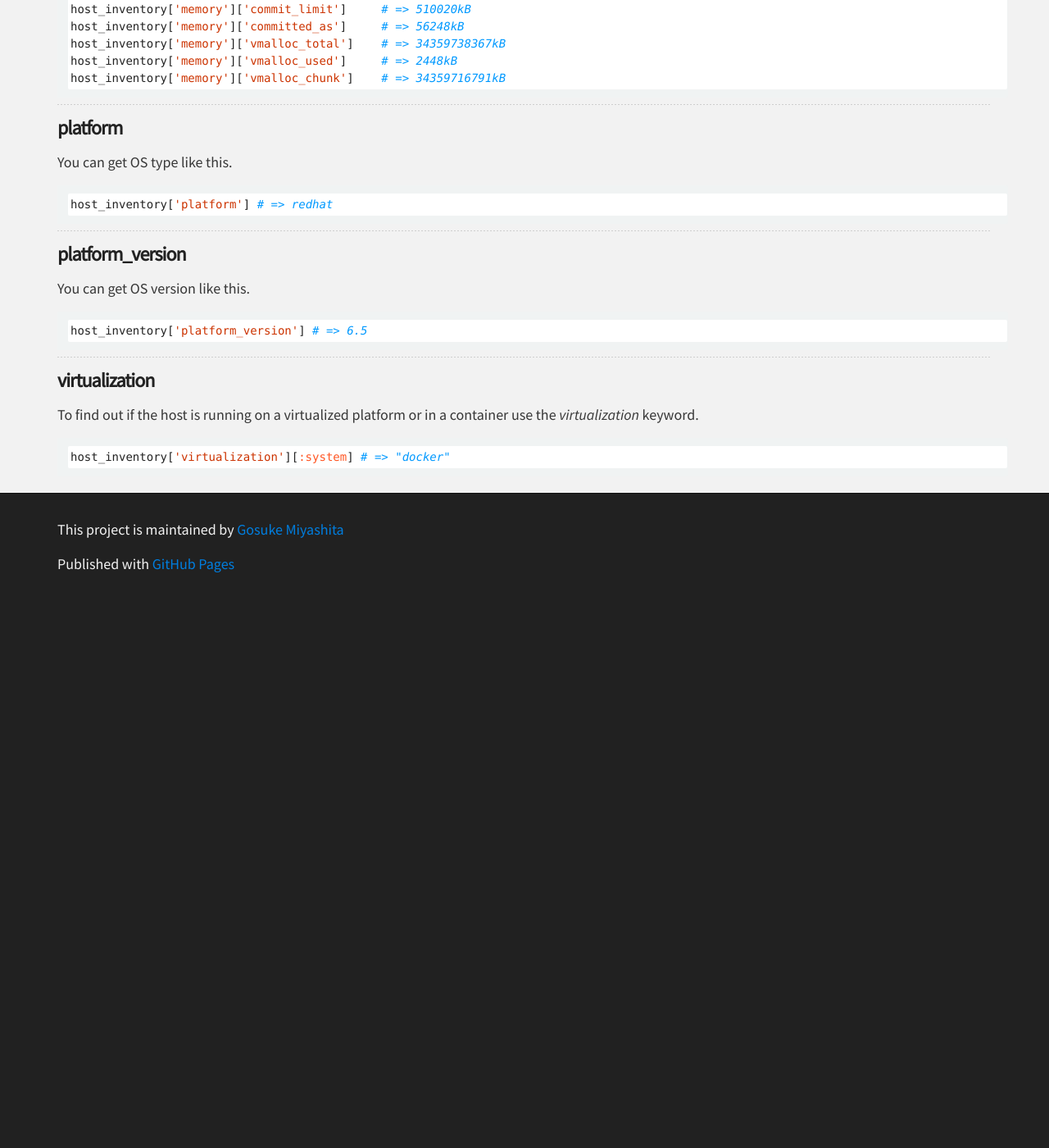
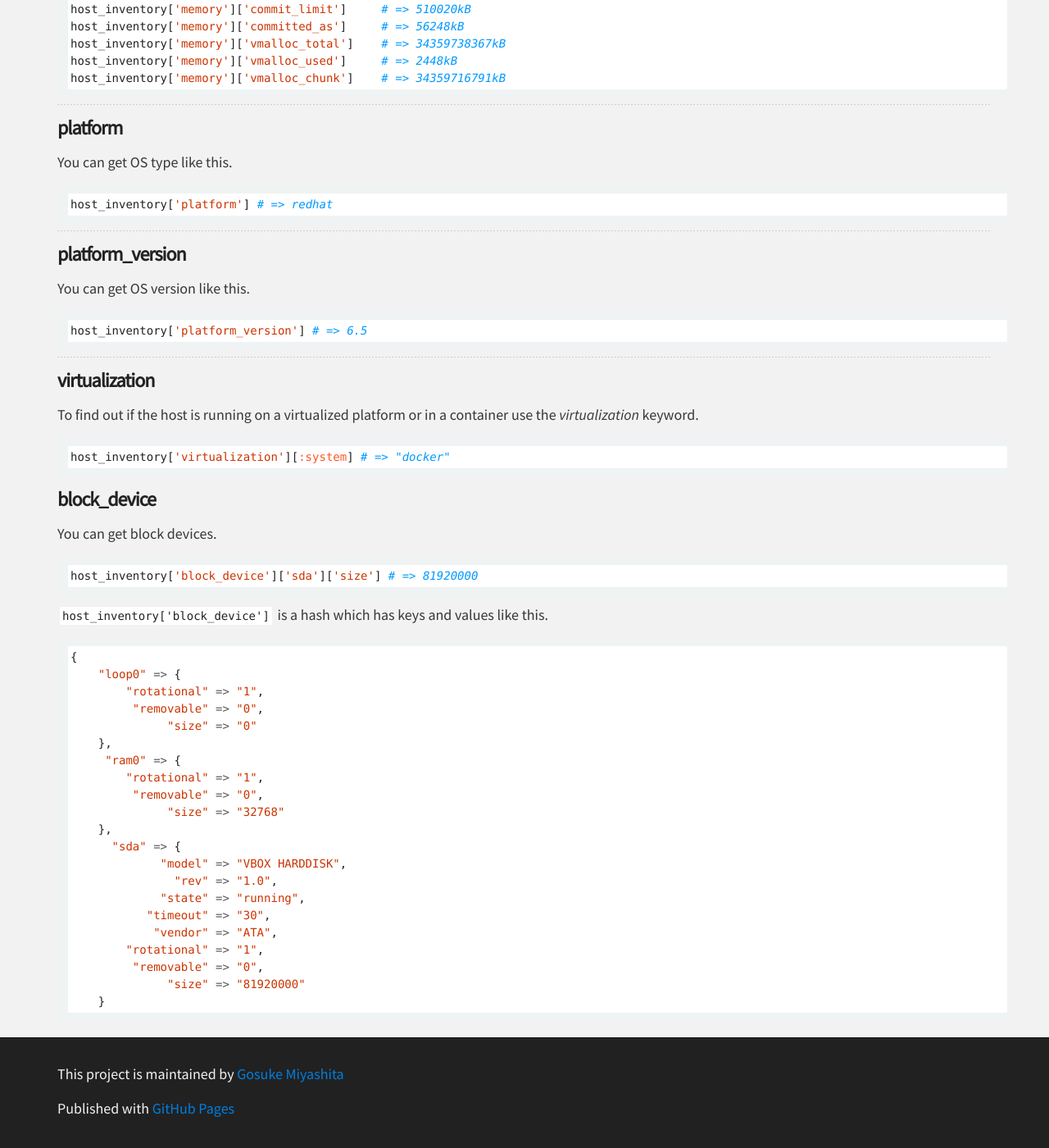
Before and after one commit to serverspec/serverspec.github.io, a Jekyll site: the page built from host_inventory.md, in a window 1280 px wide and 1400 px high, scrolled down 3195 px. Shown: the whole window at 82% size. Built offline with Jekyll 4.4.1, drawn with Linux system fonts in a browser that asks for light colours; Markdown is read by kramdown in place of the engine named in the settings; before the commit the page ends 3931 px from its top, so only the background shows below that.

Commit message:
Add block_device to host_inventory
`host_inventory` got to collect block_device (for Linux).

see also:
  Collect block device of host inventory
  https://github.com/mizzy/specinfra/pull/479

````diff
--- a/host_inventory.md
+++ b/host_inventory.md
@@ -190,3 +190,37 @@ To find out if the host is running on a virtualized platform or in a container u
 ```ruby
 host_inventory['virtualization'][:system] # => "docker"
 ```
+
+### block_device
+
+You can get block devices.
+
+```ruby
+host_inventory['block_device']['sda']['size'] # => 81920000
+```
+
+`host_inventory['block_device']` is a hash which has keys and values like this.
+
+```ruby
+{
+    "loop0" => {
+        "rotational" => "1",
+         "removable" => "0",
+              "size" => "0"
+    },
+     "ram0" => {
+        "rotational" => "1",
+         "removable" => "0",
+              "size" => "32768"
+    },
+      "sda" => {
+             "model" => "VBOX HARDDISK",
+               "rev" => "1.0",
+             "state" => "running",
+           "timeout" => "30",
+            "vendor" => "ATA",
+        "rotational" => "1",
+         "removable" => "0",
+              "size" => "81920000"
+    }
+```
````
